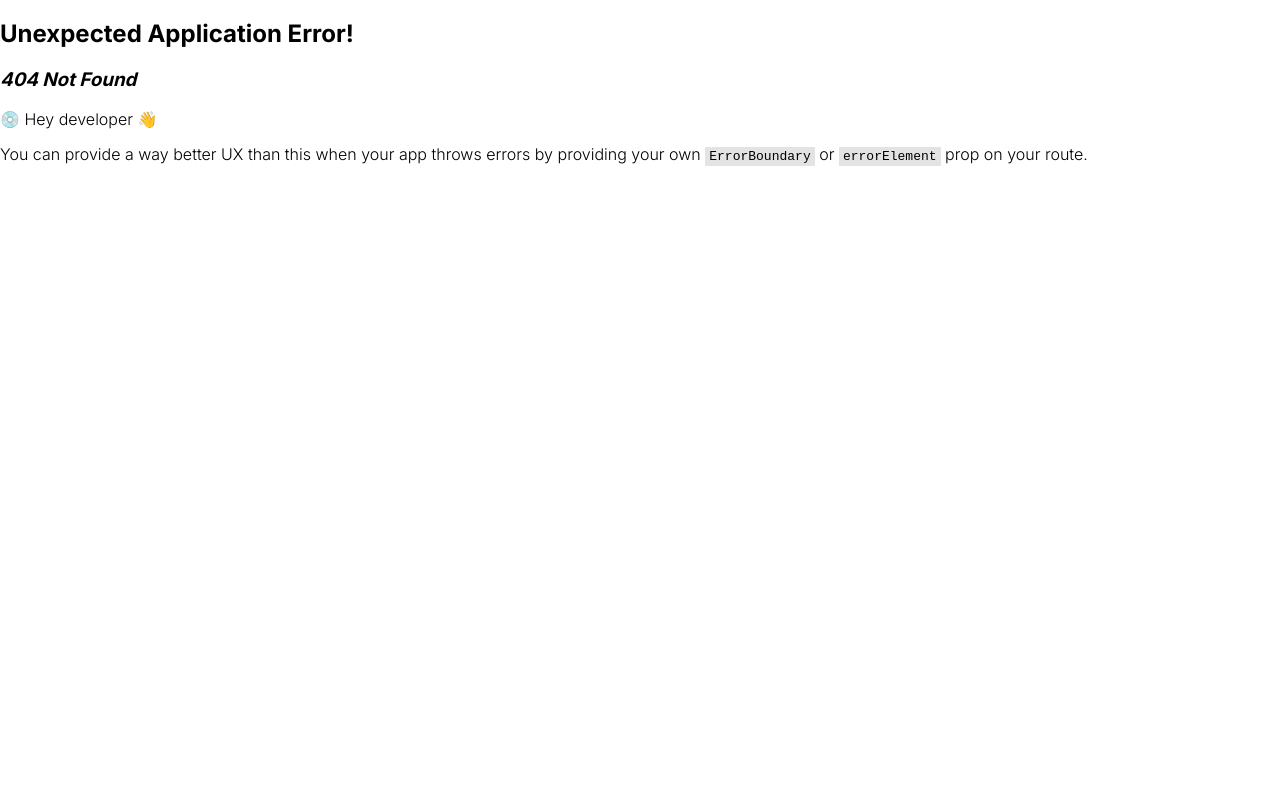
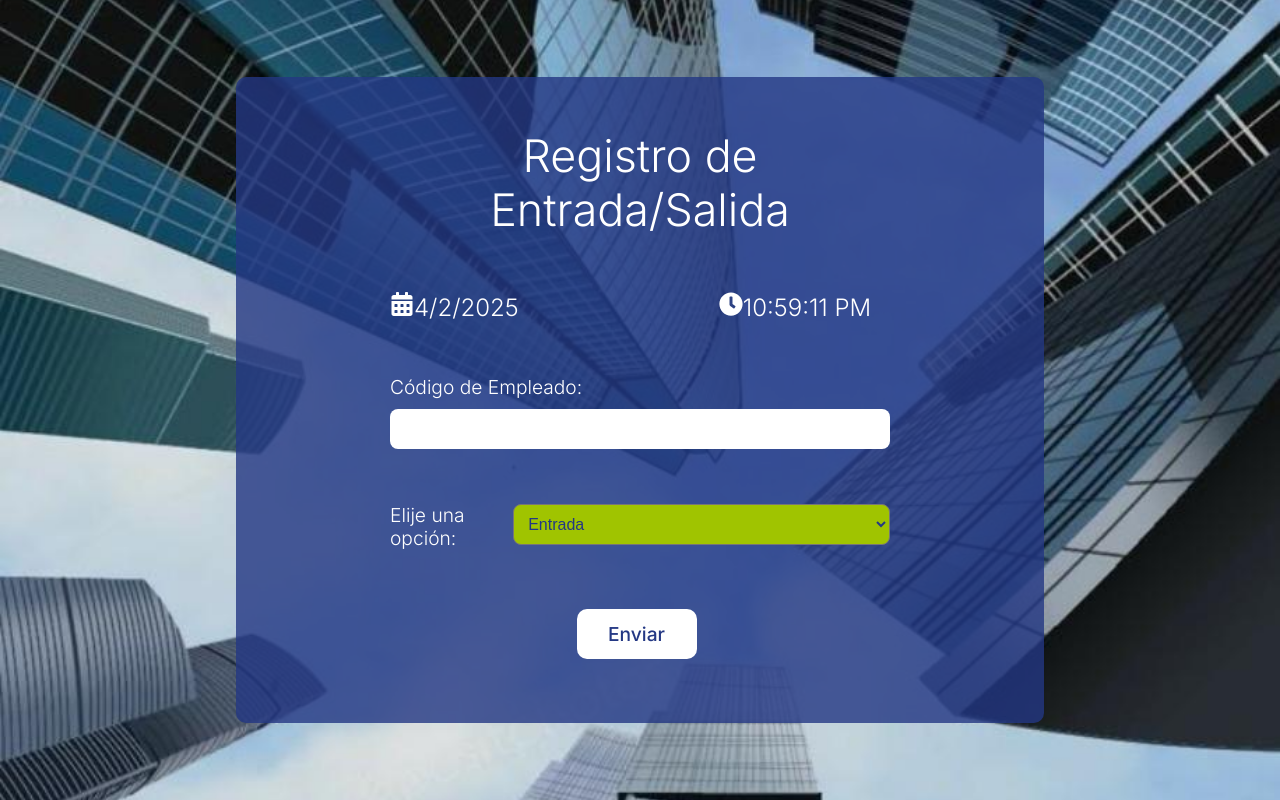
Before and after one commit to CamiR24/Proyecto-Ingenieria-de-Software, a React (Vite) app in the folder auth-front/: page /qr in a window 1280 px wide. Before the commit this address had no page. Built offline with nearby package versions, Linux system fonts and the light colour scheme.

Commit message:
QR Frontend

```diff
--- /dev/null
+++ b/auth-front/src/QR.css
@@ -0,0 +1,127 @@
+/*CSS Login*/
+@import url('https://fonts.googleapis.com/css2?family=Inter:wght@300;400;500;600;700&display=swap'); /*Letra Inter*/
+
+:root {
+    font-family: 'Inter', Arial, Helvetica, sans-serif;
+    line-height: 1.2;
+    font-weight: 150;
+  }
+
+  body {
+    padding: 0;
+    margin: 0;
+  }
+
+/* Cuadro azul */
+.overlay-box-qr {
+    background-color: rgba(36, 56, 132, 0.8); /* Azul semitransparente */
+    color: white;
+    padding: 12vw;
+    border-radius: 10px;
+    text-align: center;
+    width: 75%;
+    max-width: 500px;
+    position: relative;
+  }
+
+  /* Título */
+.overlay-box-qr h1 {
+    font-size: clamp(1rem, 3.5vw, 3rem);
+    font-weight: 150;
+    margin-top: -100px;
+    text-align: center;
+  }
+
+  /* Subtítulo */
+.overlay-box-qr p {
+    font-size: clamp(1rem, 3vw, 1.5rem);
+    font-weight: 300;
+    margin-bottom: 3px;
+    text-align: center;
+  }
+
+/* Botón */
+.button-qr button{
+  position: absolute;
+  bottom: 10%;
+  right: 43%;
+  padding: 1.0vw 2.0vw;
+  min-width: 120px;
+  max-width: 210px;
+  border: none;
+  border-radius: 10px;
+  background-color: white;
+  color: #243884;
+  font-size: clamp(1.2rem, 2vw, 1.0rem);
+  font-family: 'Inter', Arial, Helvetica, sans-serif;
+  font-weight: 500;
+  cursor: pointer;
+  transition: background-color 0.3s ease-in-out, transform 0.2s;
+}
+
+/* Transition botón */
+.button-qr button:hover {
+  background-color: #f0f0f0;
+  transform: scale(1.05);
+}
+
+  /* Cuadro input */
+  input[type="text"],
+  [type="password"] {
+    display: block;
+    font-size: clamp(1rem, 0vw, 1rem);
+    padding: 10px;
+    box-sizing: border-box;
+    border-radius: 8px;
+    border: white;
+    width: 100%;
+    margin: 10px 0 5px 0;
+    font-family: 'Inter', Arial, Helvetica, sans-serif;
+  }
+
+  label {
+    font-size: clamp(1rem, 1.5vw, 1.5rem);
+    margin-bottom: 5px;
+    display: block;
+    text-align: left;
+    margin-top: 10%;
+  }
+
+  .select-row {
+    display: flex;
+    align-items: center; /* Alinea verticalmente */
+    gap: 2px; /* Espacio entre el label y el select */
+    margin-bottom: 15px;
+  }
+
+  .select-action {
+    padding: 10px;
+    font-size: clamp(1rem, 0vw, 1rem);
+    border-radius: 8px;
+    background-color: #A0C400;
+    color: #243884;
+    width: 90%;
+    margin-top: 40px;
+    cursor: pointer;
+    transition: all 0.3s ease;
+  }
+
+  .select-action:focus {
+    outline: none;
+    border-color: #243884;
+  }
+
+  .datetime-display {
+    display: flex;
+    gap: 10px;
+    font-size: 1.1rem;
+    margin-bottom: 20px;
+    text-align: left;
+    gap: 200px;
+  }
+
+  .icon {
+    margin-right: 8px;
+    vertical-align: middle;
+    color: #243884; /* opcional */
+  }
--- a/auth-front/src/main.tsx
+++ b/auth-front/src/main.tsx
@@ -7,6 +7,7 @@ import Login from './routes/Login.tsx'
 import Dashboard from './routes/Dashboard.tsx'
 import ProtectedRoute from './routes/ProtectedRoute.tsx'
 import { AuthProvider } from './auth/AuthProvider.tsx'
+import QRCheckIn from './routes/QRCheckIn.tsx'
 
 //Creación rutas en URL
 const router = createBrowserRouter([
@@ -17,6 +18,10 @@ const router = createBrowserRouter([
   {
     path: "/login",
     element: <Login />,
+  },
+  {
+    path: "/qr",
+    element: <QRCheckIn />,
   },
   {
     path: "/",
--- /dev/null
+++ b/auth-front/src/routes/QRCheckIn.tsx
@@ -0,0 +1,76 @@
+import { useState, useEffect } from 'react';
+import "../QR.css"
+import DefaultLayout from '../layout/DefaultLayout';
+import { FaClock, FaCalendarAlt } from 'react-icons/fa';
+
+function CheckInPage() {
+    const [employeeCode, setEmployeeCode] = useState('');
+    const [action, setAction] = useState('entrada');
+    const [currentDate, setCurrentDate] = useState('');
+    const [currentHour, setCurrentHour] = useState('');
+
+    useEffect(() => {
+      const updateTime = () => {
+        const now = new Date();
+        setCurrentDate(now.toLocaleDateString());
+        setCurrentHour(now.toLocaleTimeString());
+      };
+      updateTime();
+      const interval = setInterval(updateTime, 1000);
+      return () => clearInterval(interval);
+    }, []);
+
+    //CAMBIAR
+    const handleSubmit = async (e: { preventDefault: () => void; }) => {
+        e.preventDefault();
+        const response = await fetch('http://localhost:5173/api/register-checkin', { //CAMBIAR
+            method: 'POST',
+            headers: { 'Content-Type': 'application/json' },
+            body: JSON.stringify({ employeeCode, action, timestamp: new Date() })
+        });
+        const data = await response.json();
+        alert(data.message);
+    };
+
+    return (
+        <div className='background'>
+            <div className="overlay-box-qr">
+            <DefaultLayout>
+            <h1>Registro de Entrada/Salida</h1>
+
+            <div className="datetime-display">
+                    <p>
+                        <FaCalendarAlt />
+                        <span>{currentDate}</span>
+                    </p>
+
+
+                    <p>
+                        <FaClock />
+                        <span>{currentHour}</span>
+                    </p>
+            </div>
+
+            <form onSubmit={handleSubmit}>
+                <label>
+                    Código de Empleado:
+                    <input type="text" value={employeeCode} onChange={(e) => setEmployeeCode(e.target.value)} required />
+                </label>
+                <div className='select-row'>
+                    <label htmlFor='accion'>Elije una opción: </label>
+                            <select id="accion" className="select-action" value={action} onChange={(e) => setAction(e.target.value)}>
+                                <option value="entrada">Entrada</option>
+                                <option value="salida">Salida</option>
+                            </select>
+                </div>
+                <div className='button-qr'>
+                    <button type="submit">Enviar</button>
+                </div>
+            </form>
+            </DefaultLayout>
+            </div>
+        </div>
+    );
+}
+
+export default CheckInPage;
```
Also changed, not shown: package.json (added, +8 -0 lines), 2 other files (tests, documents, lock files or other folders).
